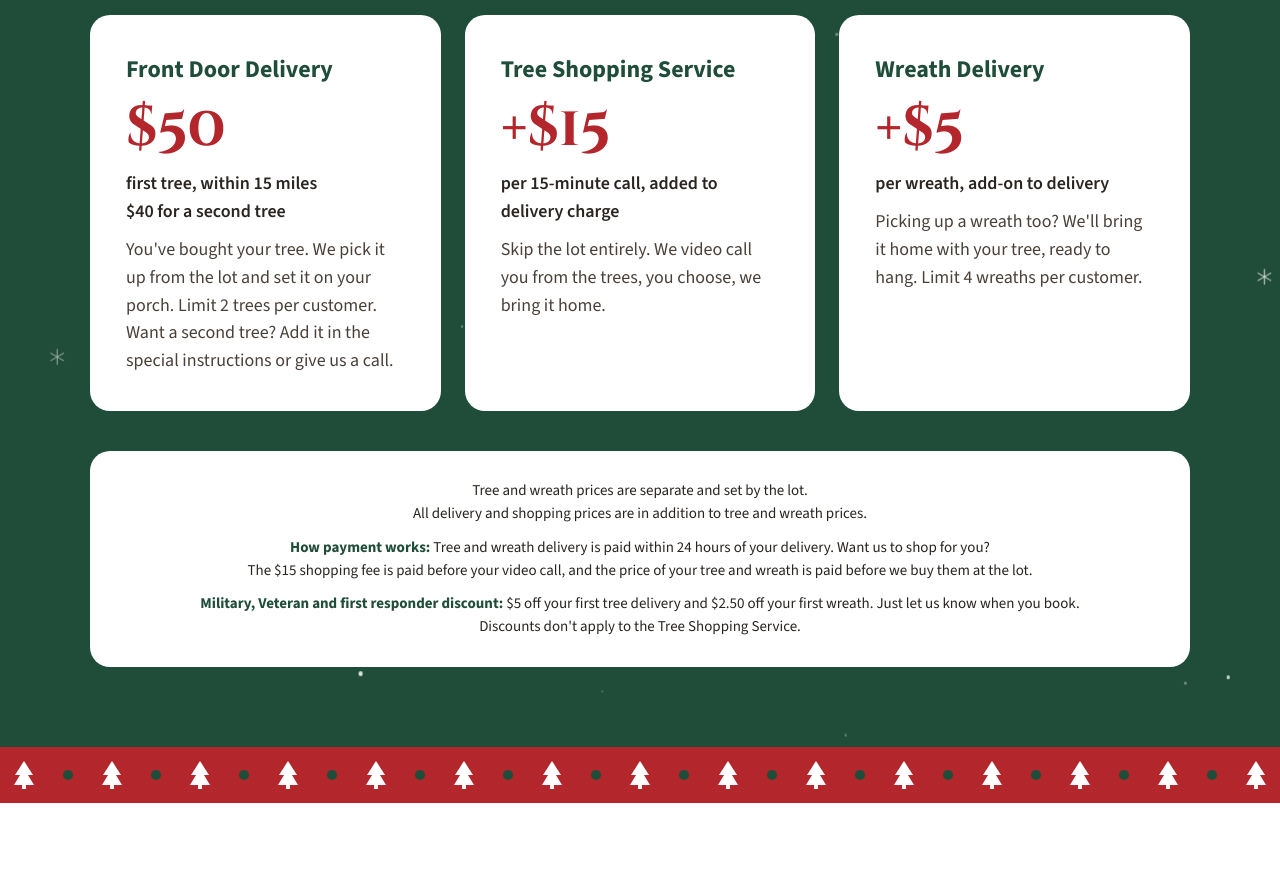
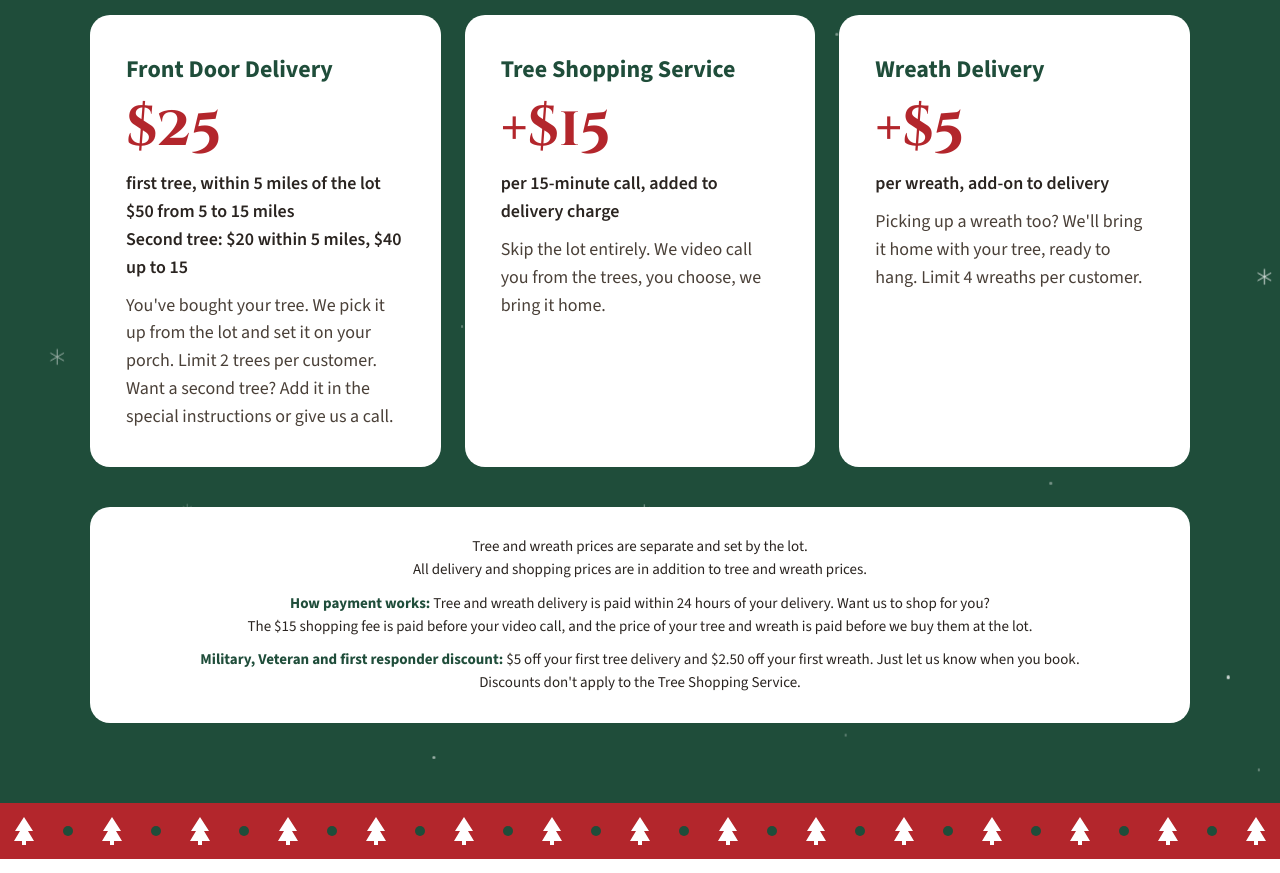
Before and after one commit to jkbruggy/themerrymule, a plain HTML site: page index.html in a window 1280 px wide. Shown: the part 2354-3227 px from the top of the page. Drawn offline with nearby package versions, Linux system fonts and the light colour scheme; no server answers; a web font is replaced by a local one.

Commit message:
New delivery pricing: $25 within 5 miles, $50 for 5 to 15 miles

```diff
--- a/index.html
+++ b/index.html
@@ -11,7 +11,7 @@ j=d.createElement(s),dl=l!='dataLayer'?'&l='+l:'';j.async=true;j.src=
 <meta charset="utf-8">
 <meta name="viewport" content="width=device-width, initial-scale=1">
 <title>The Merry Mule | Christmas Tree Delivery in Charleston, SC</title>
-<meta name="description" content="Christmas tree delivery in Charleston, SC. Buy your tree at any local lot and The Merry Mule hauls it to your front door. $50 delivery. Veteran-owned on Johns Island.">
+<meta name="description" content="Christmas tree delivery in Charleston, SC. Buy your tree at any local lot and The Merry Mule hauls it to your front door. Delivery from $25. Veteran-owned on Johns Island.">
 <link rel="canonical" href="https://www.themerrymule.com/">
 <meta property="og:type" content="website">
 <meta property="og:url" content="https://www.themerrymule.com/">
@@ -229,7 +229,7 @@ j=d.createElement(s),dl=l!='dataLayer'?'&l='+l:'';j.async=true;j.src=
 <h2 class="h2" style="color:#fff">What it costs:</h2>
 </div>
 <div style="display:grid;grid-template-columns:repeat(auto-fit,minmax(260px,1fr));gap:24px;max-width:1100px;width:100%;margin:0 auto">
-<div class="mm-price"><h3>Front Door Delivery</h3><p class="amt">$50</p><p style="font-weight:600">first tree, within 15 miles<br>$40 for a second tree</p><p style="color:#4A4038">You've bought your tree. We pick it up from the lot and set it on your porch. Limit 2 trees per customer. Want a second tree? Add it in the special instructions or give us a call.</p></div>
+<div class="mm-price"><h3>Front Door Delivery</h3><p class="amt">$25</p><p style="font-weight:600">first tree, within 5 miles of the lot<br>$50 from 5 to 15 miles<br>Second tree: $20 within 5 miles, $40 up to 15</p><p style="color:#4A4038">You've bought your tree. We pick it up from the lot and set it on your porch. Limit 2 trees per customer. Want a second tree? Add it in the special instructions or give us a call.</p></div>
 <div class="mm-price"><h3>Tree Shopping Service</h3><p class="amt">+$15</p><p style="font-weight:600">per 15-minute call, added to delivery charge</p><p style="color:#4A4038">Skip the lot entirely. We video call you from the trees, you choose, we bring it home.</p></div>
 <div class="mm-price"><h3>Wreath Delivery</h3><p class="amt">+$5</p><p style="font-weight:600">per wreath, add-on to delivery</p><p style="color:#4A4038">Picking up a wreath too? We'll bring it home with your tree, ready to hang. Limit 4 wreaths per customer.</p></div>
 </div>
```
